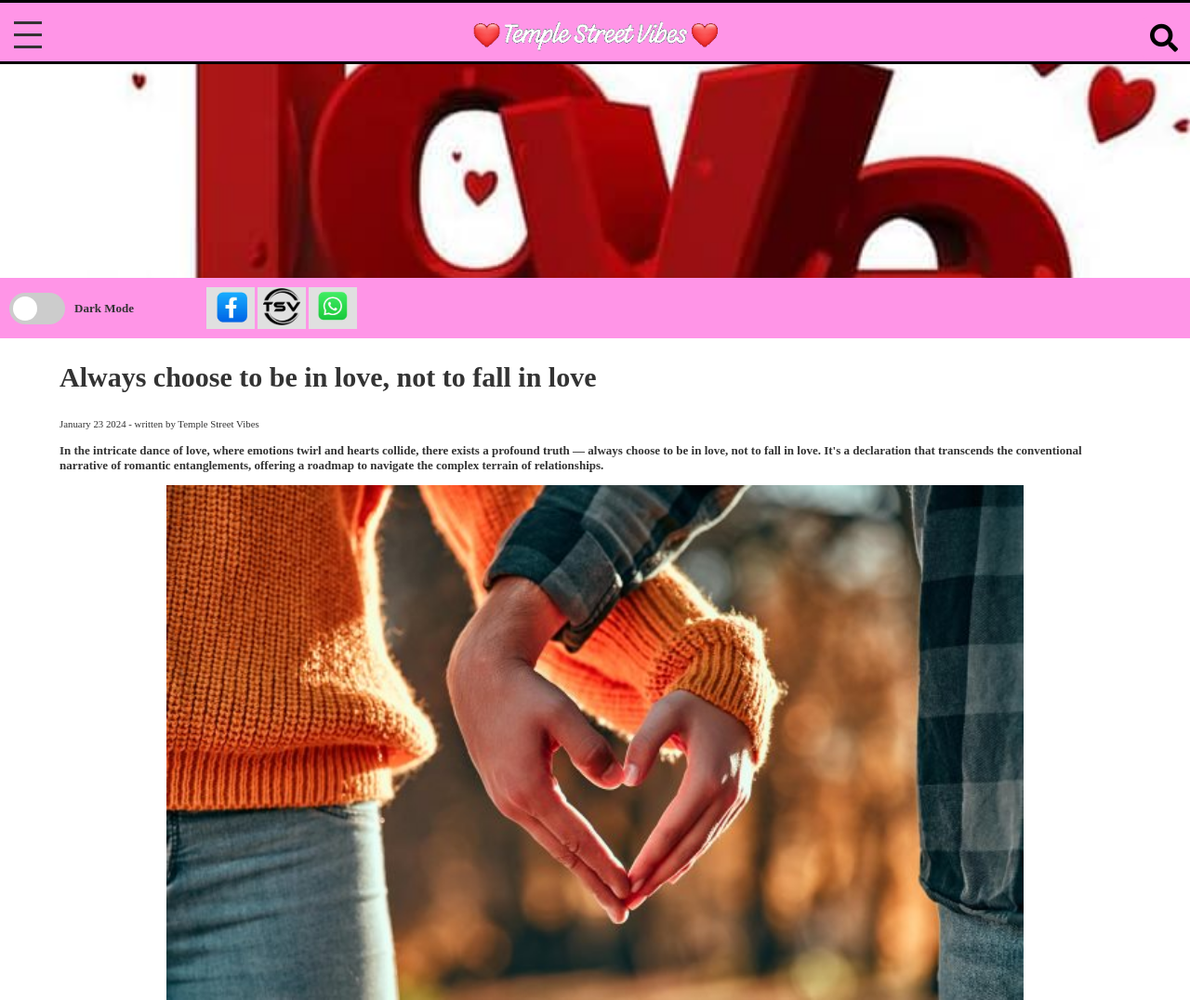
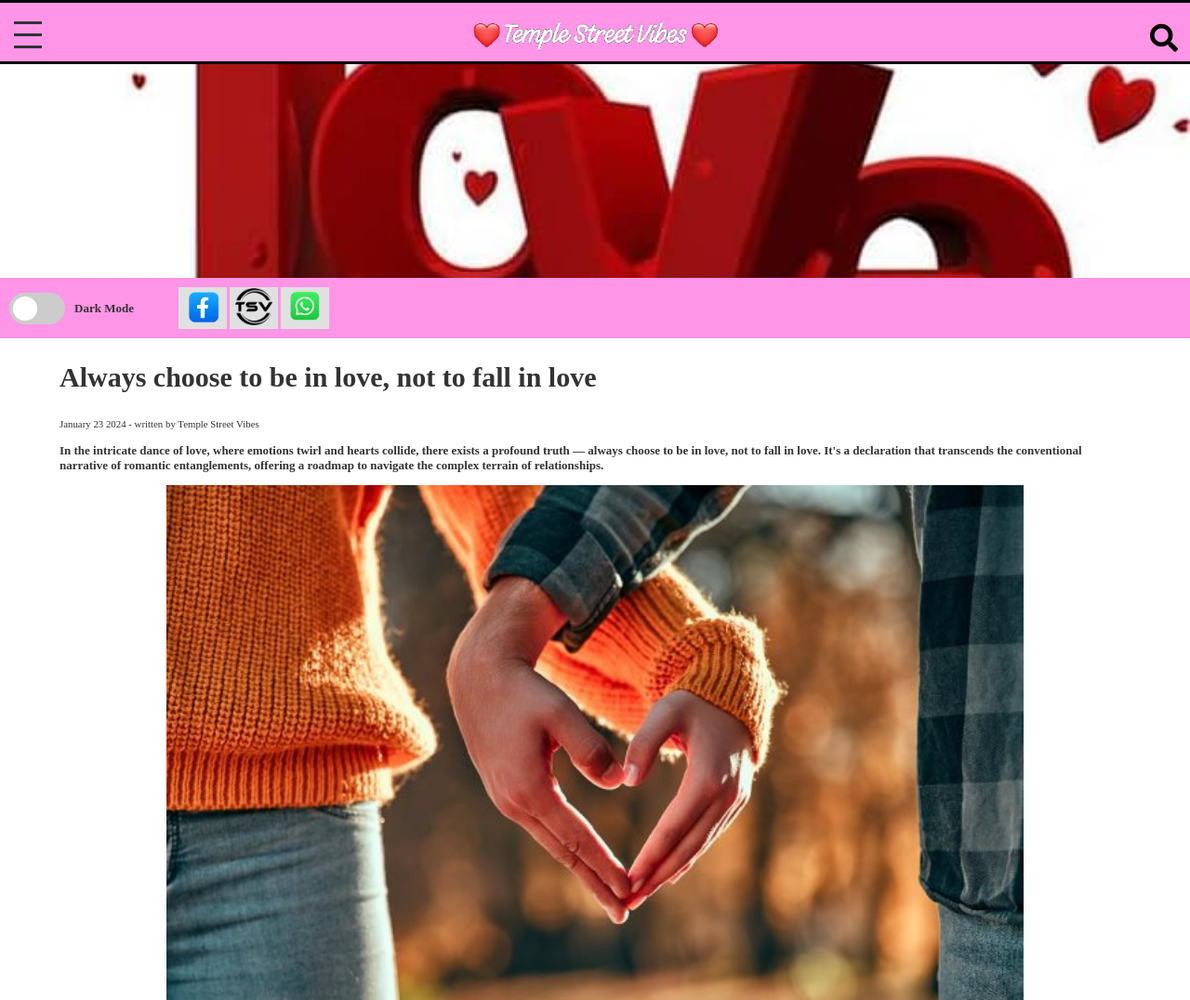
Before and after one commit to ShedrackOlisa/relationship, a plain HTML site: page always-choose-to-be-in-love.html in a window 1280 px wide. Shown: the top 1076 px of the page at 93% size. Drawn offline with Linux system fonts and the light colour scheme.

Commit message:
Add files via upload

```diff
--- a/always-choose-to-be-in-love.html
+++ b/always-choose-to-be-in-love.html
@@ -75,7 +75,7 @@
 
 </header>
 
-<div class="toggle-container"> <label class="switch"> <input type="checkbox" id="darkModeToggle"> <span class="slider"></span> </label> <span class="toggle-label"><b>Dark Mode</b></span> <span id="invisible">------------------</span><div id="social2"><span> <a href="https://facebook.com/groups/2413394155430932/"><button><img src="facebook.png" alt="Facebook" width="35px" height="35px"></button></a> <a href="https://www.facebook.com/profile.php?id=100063523038606&mibextid=ZbWKwL"><button><img src="tsv-icon.jpg" alt="tsv-icon" width="35px" height="35px"></button></a> <a href="https://wa.link/akk0mc"><button><img src="whatsapp.png" alt="WhatsApp" width="35px" height="35px"></button></a></span></div></div>
+<div class="toggle-container"> <label class="switch"> <input type="checkbox" id="darkModeToggle"> <span class="slider"></span> </label> <span class="toggle-label"><b>Dark Mode</b></span> <span id="invisible">-----------</span><div id="social2"><span> <a href="https://facebook.com/groups/2413394155430932/"><button><img src="facebook.png" alt="Facebook" width="35px" height="35px"></button></a> <a href="https://www.facebook.com/profile.php?id=100063523038606&mibextid=ZbWKwL"><button><img src="tsv-icon.jpg" alt="tsv-icon" width="35px" height="35px"></button></a> <a href="https://wa.link/akk0mc"><button><img src="whatsapp.png" alt="WhatsApp" width="35px" height="35px"></button></a></span></div></div>
 
 <section>
 
```
Also changed, not shown: index.html (+1 -1 lines).
